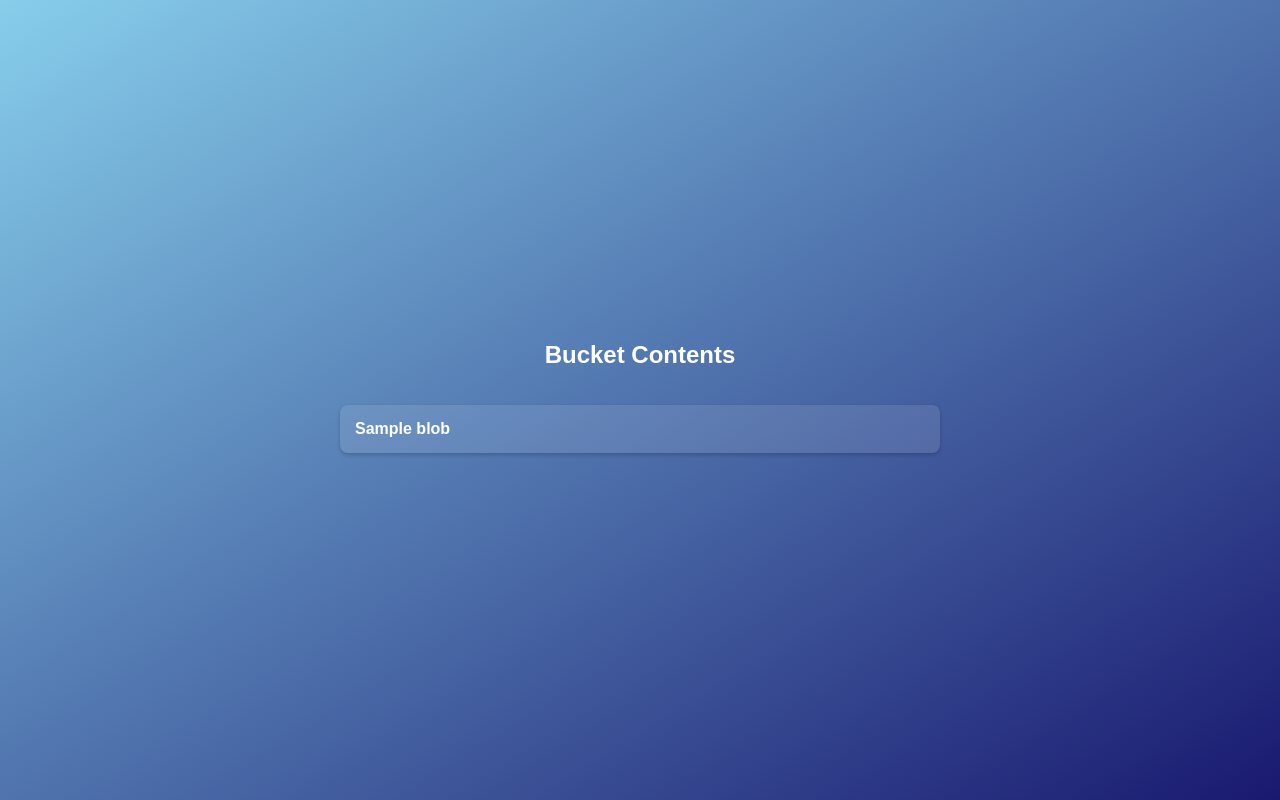
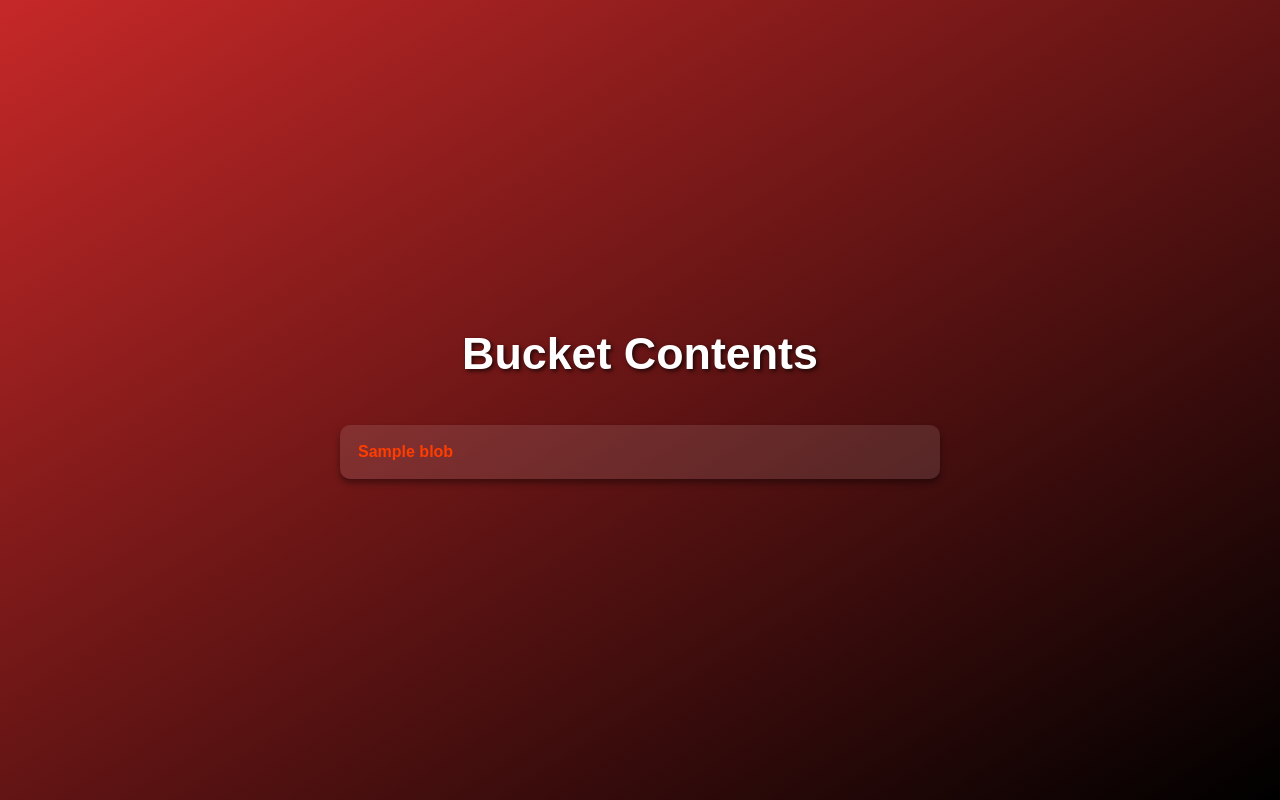
Before and after one commit to tharunkunuthuru/application-part, a Flask app: template templates/bucket.html in a window 1280 px wide. Run offline with Flask 2, Linux system fonts and the light colour scheme; the template is opened without the code that fills it: most values are stand-ins (such as "Sample title", 1, 10 or a date in 2020).

Commit message:
Update bucket.html

```diff
--- a/templates/bucket.html
+++ b/templates/bucket.html
@@ -4,10 +4,9 @@
     <title>Bucket Contents</title>
     <style>
         body {
-      font-family: Arial, sans-serif;
-      /* Sky blue to navy blue gradient */
-      background: linear-gradient(to bottom right, #87CEEB, #191970);
-      color: white;
+            font-family: 'Montserrat', sans-serif; /* Modern font choice */
+            background: linear-gradient(to bottom right, #c62828, #000000); /* Red/black gradient */
+            color: #fff; /* White text */
             margin: 0;
             display: flex;
             flex-direction: column;
@@ -18,7 +17,9 @@
 
         h2 {
             text-align: center;
-      margin-bottom: 20px;
+            margin-bottom: 30px;
+            font-size: 2.8em;
+            text-shadow: 2px 2px 4px rgba(0, 0, 0, 0.7); /* Stronger text shadow */
         }
 
         ul {
@@ -29,23 +30,28 @@
         }
 
         li {
-      background-color: rgba(255, 255, 255, 0.1); /* Semi-transparent white background */
-      padding: 15px;
-      margin-bottom: 10px;
-      border-radius: 8px;
-      box-shadow: 0 2px 4px rgba(0, 0, 0, 0.2);
-      transition: transform 0.2s, box-shadow 0.2s; /* Add smooth transitions */
+            background-color: rgba(255, 255, 255, 0.1); /* Subtle white background */
+            padding: 18px;
+            margin-bottom: 15px;
+            border-radius: 10px;
+            box-shadow: 0 4px 6px rgba(0, 0, 0, 0.4); /* Enhanced box shadow */
+            transition: transform 0.2s, box-shadow 0.2s; /* Smoother transitions */
         }
 
         li:hover {
-      transform: translateY(-5px);
-      box-shadow: 0 4px 8px rgba(0, 0, 0, 0.2);
+            transform: translateY(-5px) scale(1.02); /* Lift and slight scale on hover */
+            box-shadow: 0 6px 8px rgba(0, 0, 0, 0.5);
         }
 
         a {
             text-decoration: none;
-      color: white;
+            color: #ff3d00; /* Bright red links */
             font-weight: bold;
+            transition: color 0.2s; /* Smoother color transition */
+        }
+
+        a:hover {
+            color: #ffcdd2; /* Light red on hover */
         }
     </style>
 </head>
```
Lines whose indentation alone changed are shown as unchanged.
